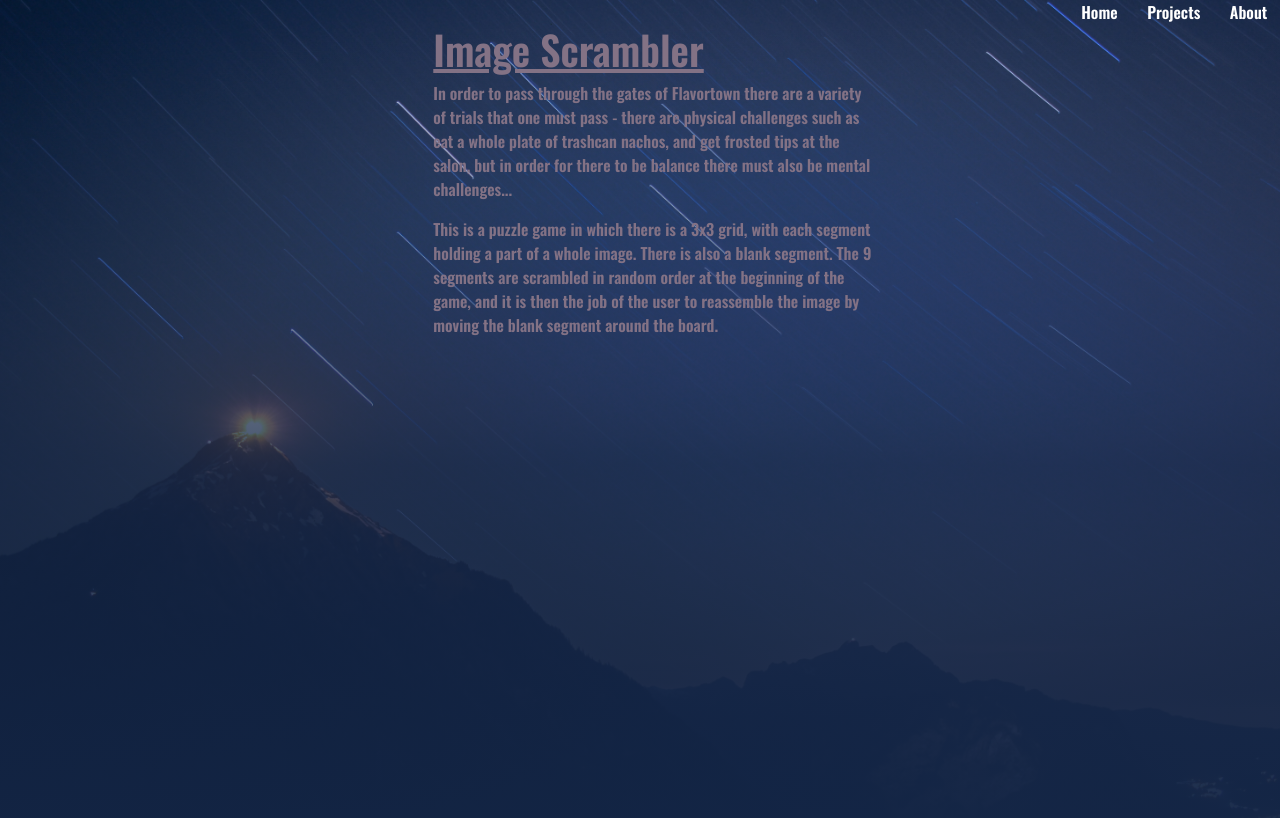
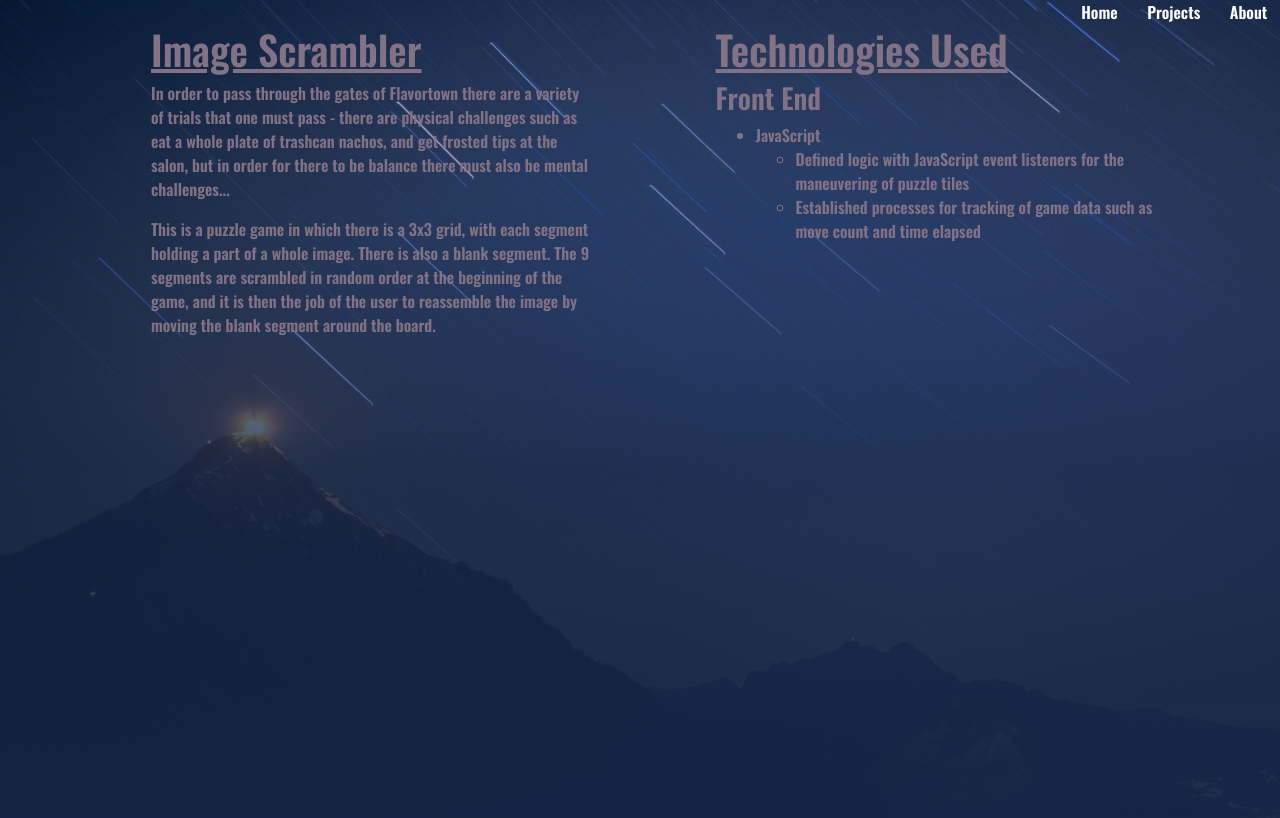
Before and after one commit to kennja05/personal-site, a React (Create React App) app: page /projects/imagescrambler in a window 1280 px wide. Shown: the top 818 px of the page. Built offline with nearby package versions, Linux system fonts and the light colour scheme; a web font is replaced by a local one.

Commit message:
updated html of triptracker page. updated imagescrambler page

```diff
--- a/src/Projects.js
+++ b/src/Projects.js
@@ -19,7 +19,7 @@ const Projects = () => {
                 </div>
 
                 <div>
-                    <div className='project-title'>Image Scrambler</div>
+                    <div><Link className='project-title' to='/projects/imagescrambler'>Image Scrambler</Link></div>
                     <iframe
                         className='media-object'
                         width="560" height="315" src="https://www.youtube.com/embed/BNmb7fpG_LQ"
--- a/src/individualProjects/ImageScrambler.js
+++ b/src/individualProjects/ImageScrambler.js
@@ -19,6 +19,29 @@ const ImageScrambler = () => {
                     board.
                 </p>
             </div>
+            <div className='project-content'>
+                <h1>
+                    <u>
+                        Technologies Used
+                    </u>
+                </h1>
+                <h3>Front End</h3>
+                <ul>
+                    <li>JavaScript
+                        <ul>
+                            <li>
+                                Defined logic with JavaScript event listeners for the maneuvering
+                                of puzzle tiles
+                            </li>
+                            <li>
+                                Established processes for tracking of game data such as move count
+                                and time elapsed
+                            </li>
+                        </ul>
+                    </li>
+
+                </ul>
+            </div>
 
 
         </div>
--- a/src/individualProjects/Triptracker.js
+++ b/src/individualProjects/Triptracker.js
@@ -39,24 +39,34 @@ const Triptracker = () => {
                 </h1>
                 <h3>Front End:</h3>
                 <ul>
-                    <li>React</li>
+                    <li>React
                         <ul>
-                            <li>Implemented components and lifecycle methods to obtain the most up-to-date information</li>
+                            <li>
+                                Implemented components and lifecycle methods to obtain the most
+                                up-to-date information
+                            </li>
                         </ul>
+                    </li>
                     <li>JavaScript</li>
-                    <li>CanvasJS (for graphs)</li>
-                    <ul>
-                        <li>Created pie charts and line graphs with user input and information from
-                            exchange rate API
-                        </li>
-                    </ul>
+                    <li>CanvasJS
+                        <ul>
+                            <li>
+                                Created pie charts and line graphs with user input and information
+                                from exchange rate API
+                            </li>
+                        </ul>
+                    </li>
                 </ul>
                 <h3>Back End:</h3>
                 <ul>
-                    <li>Ruby on Rails</li>
-                    <ul>
-                        <li>Utilized Rails API and Postgres to obtain and store exchange rates and user data</li>
-                    </ul>
+                    <li>Ruby on Rails
+                        <ul>
+                            <li>
+                                Utilized Rails API and Postgres to obtain and store exchange rates
+                                and user data
+                            </li>
+                        </ul>
+                    </li>
                     <li><a href='https://fixer.io/'>Fixer.io</a> Exchange Rate API</li>
                 </ul>
                 <p>
```
Also changed, not shown: public/manifest.json, src/logo.svg (deleted).
